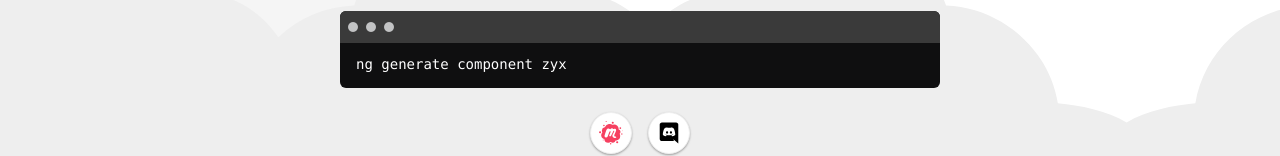
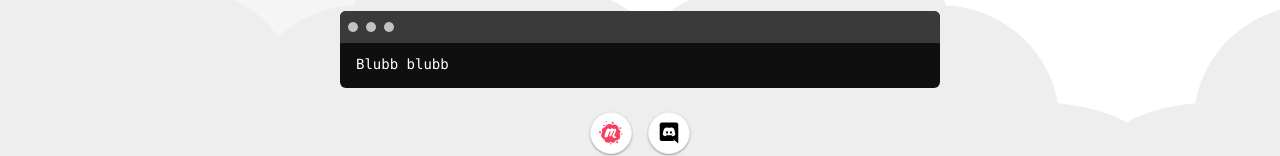
Before and after one commit to instant-build/frontend, an Angular app: page / in a window 1280 px wide. Shown: the part 603-759 px from the top of the page. Built offline with nearby package versions, Linux system fonts and the light colour scheme.

Commit message:
ticket_5: Fisch-Änderung

```diff
--- a/src/app/app.component.html
+++ b/src/app/app.component.html
@@ -425,7 +425,7 @@
 
   <!-- Terminal -->
   <div class="terminal" [ngSwitch]="selection.value">
-      <pre *ngSwitchDefault>ng generate component zyx</pre>
+      <pre *ngSwitchDefault>Blubb blubb</pre>
       <pre *ngSwitchCase="'material'">ng add @angular/material</pre>
       <pre *ngSwitchCase="'pwa'">ng add @angular/pwa</pre>
       <pre *ngSwitchCase="'dependency'">ng add _____</pre>
```
